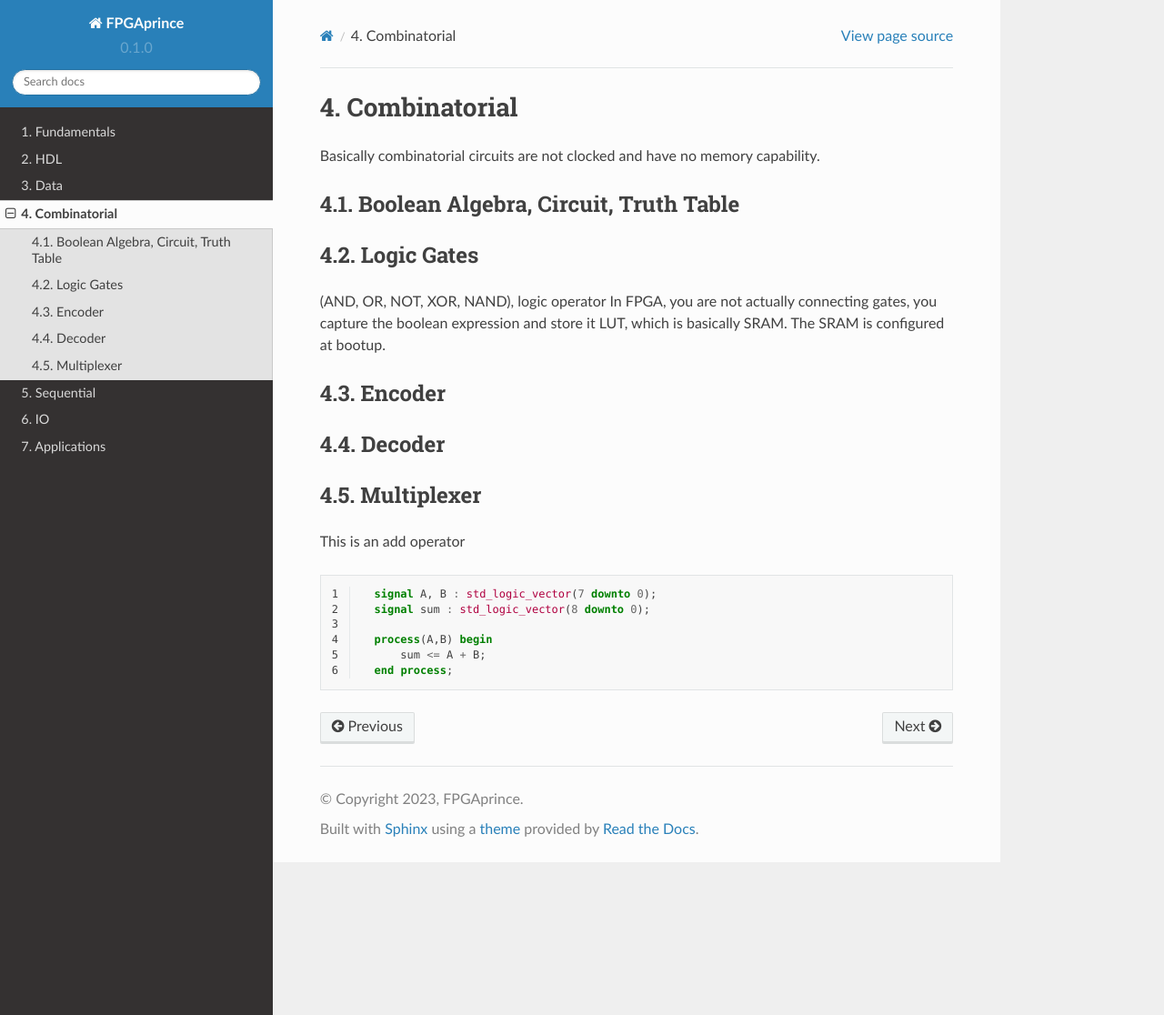
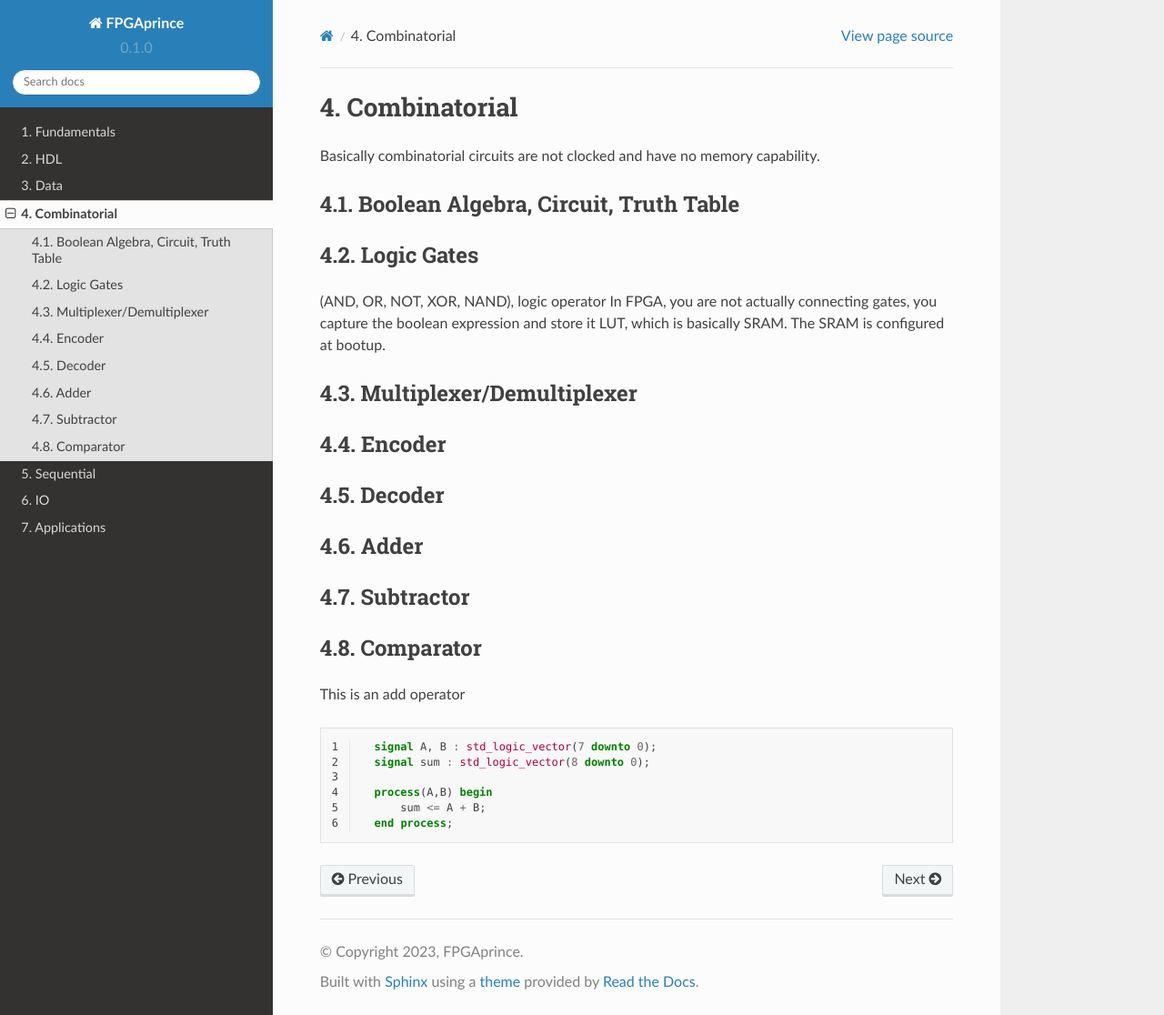
Before and after one commit to fpgaprince/rtd, a Sphinx documentation site: the page built from docs/source/combinatorial.rst, in a window 1280 px wide and 1116 px high. Shown: the whole window at 91% size. Built offline with Sphinx 7.4.7 and the Read the Docs theme 2.0.0, drawn with Linux system fonts in a browser that asks for light colours.

Commit message:
i dont see it on the main toc bar

```diff
--- a/docs/source/combinatorial.rst
+++ b/docs/source/combinatorial.rst
@@ -13,13 +13,22 @@ In FPGA, you are not actually connecting gates, you capture the boolean expressi
 and store it LUT, which is basically SRAM. The SRAM is configured at bootup.
 
 
+Multiplexer/Demultiplexer
+**********************************************
+
 Encoder
 ***********************
 
 Decoder
 ***********************
 
-Multiplexer
+Adder
+***********************
+
+Subtractor
+***********************
+
+Comparator
 ***********************
 
 This is an add operator
```
